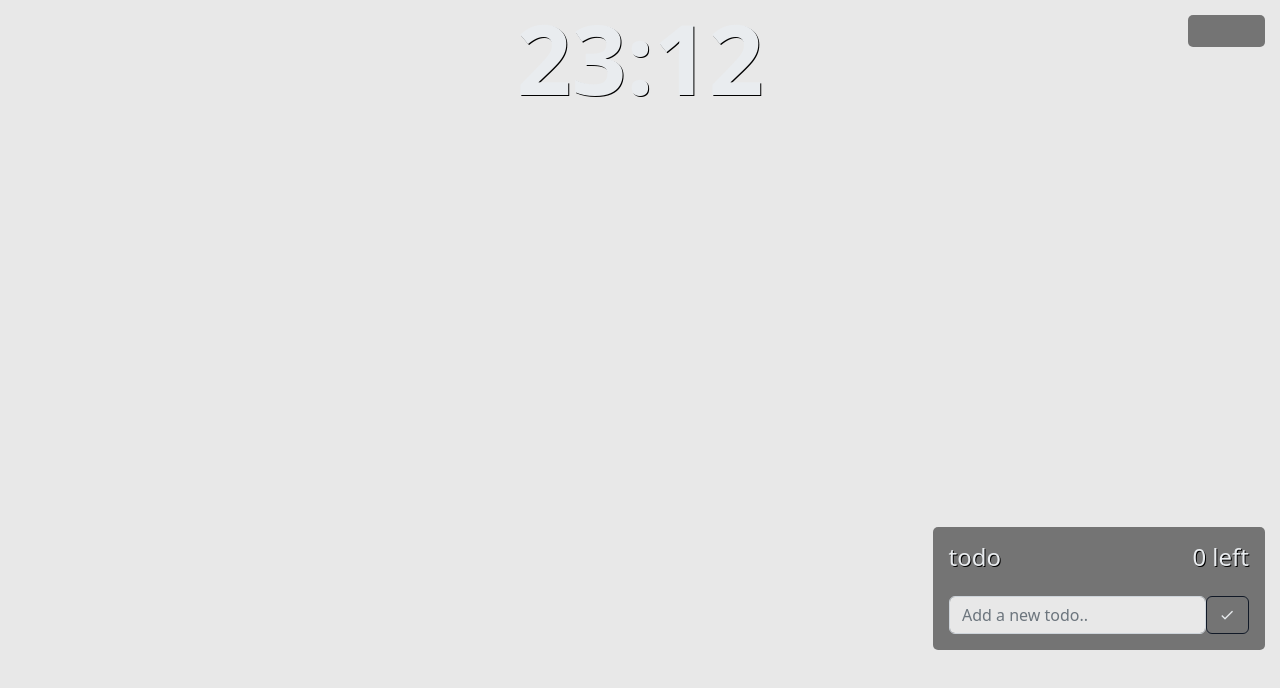
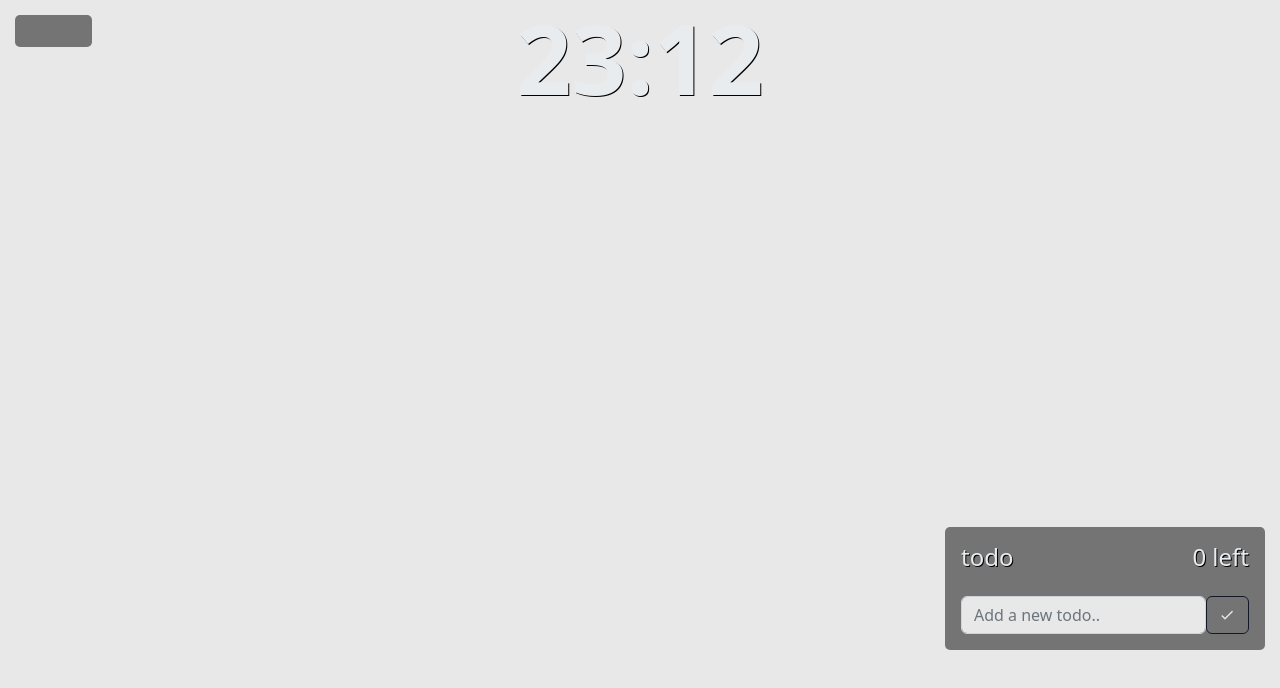
Before and after one commit to ElizabethKeyes/inspire, a website with bundled scripts: page index.html in a window 1280 px wide. Built offline with nearby package versions, Linux system fonts and the light colour scheme; no server answers; a script that the page names is missing.

Commit message:
Finished for now

```diff
--- a/app/Controllers/TodosController.js
+++ b/app/Controllers/TodosController.js
@@ -19,7 +19,6 @@ function _drawCount() {
 export class TodosController {
   constructor() {
     this.getTodos()
-    _drawCount()
     appState.on('todos', _drawTodos)
 
   }
@@ -28,6 +27,7 @@ export class TodosController {
   async getTodos() {
     try {
       await todosService.getTodos()
+      _drawCount()
     } catch (error) {
       console.error(error)
       Pop.error(error)
--- a/app/Models/Quote.js
+++ b/app/Models/Quote.js
@@ -9,6 +9,6 @@ export class Quote {
   get QuoteTemplate() {
     return `
     <h4 class="text-center quote mb-3">"${this.content}"</h4>
-    <h6 class="mb-4 author">${this.author}</h6>`
+    <h6 class="mb-4 text-center author">${this.author}</h6>`
   }
 }
--- a/assets/style/style.css
+++ b/assets/style/style.css
@@ -43,7 +43,7 @@ footer {
   padding: 1em;
   border-radius: 5px;
   background-color: rgba(0, 0, 0, 0.498);
-  min-width: 20vw;
+  width: 25vw;
   position: fixed;
   bottom: 150px;
   right: 15px;
@@ -51,7 +51,7 @@ footer {
 
 #weather {
   position: fixed;
-  right: 15px;
+  left: 15px;
   top: 15px
 }
 
--- a/index.html
+++ b/index.html
@@ -56,8 +56,8 @@
             <div class="col-12">
 
               <form class="mt-2 d-flex flex-row" onsubmit="app.todosController.addTodo()">
-                <input type="text" name="description" id="description" placeholder="Add a new todo.."
-                  class="form-control inline-input">
+                <input type="text" name="description" id="description" maxlength="25" placeholder="Add a new todo.."
+                  class="form-control inline-input" required>
                 <button type="submit" class="btn btn-outline-dark btn-search"><i
                     class="mdi mdi-check text-light"></i></button>
               </form>
```
